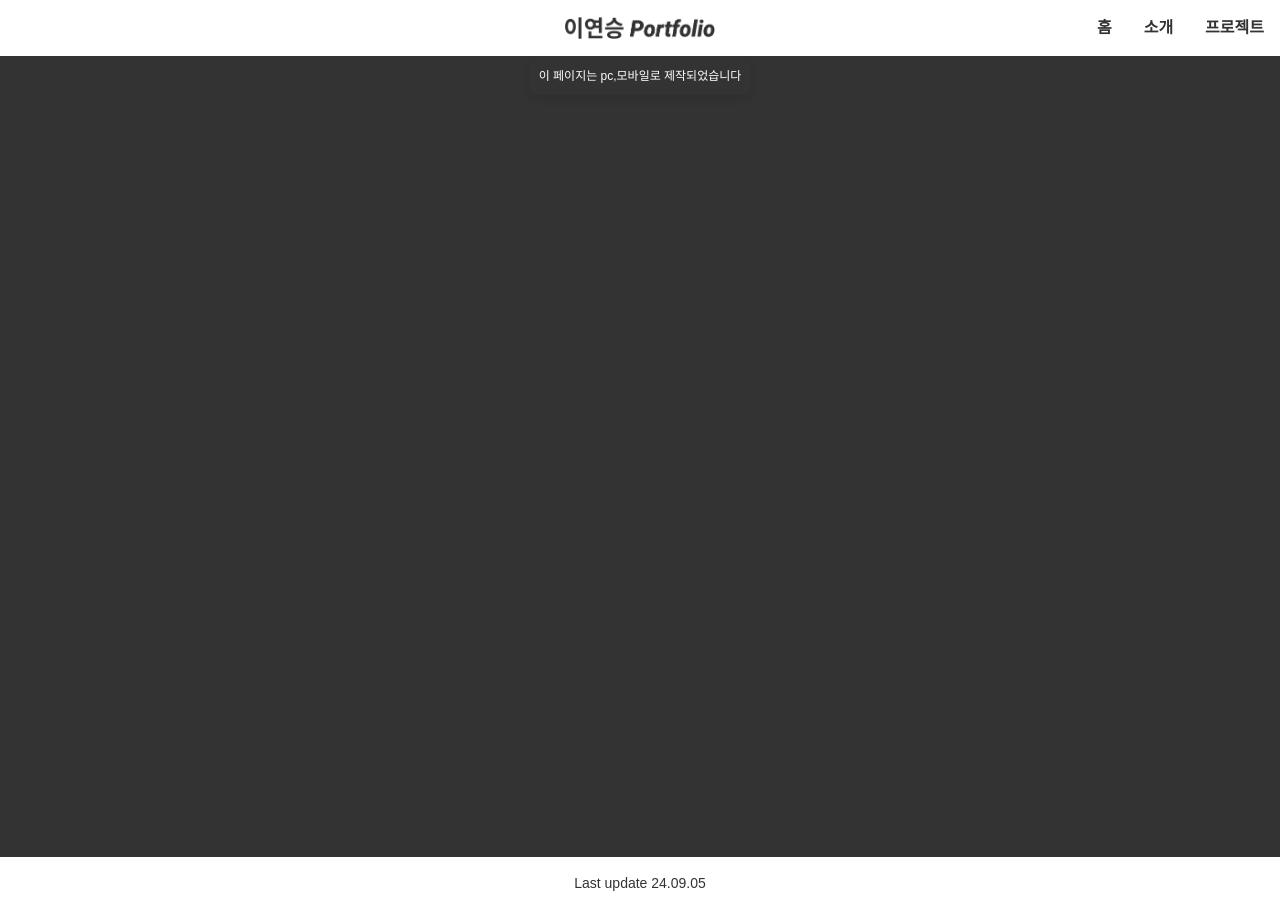
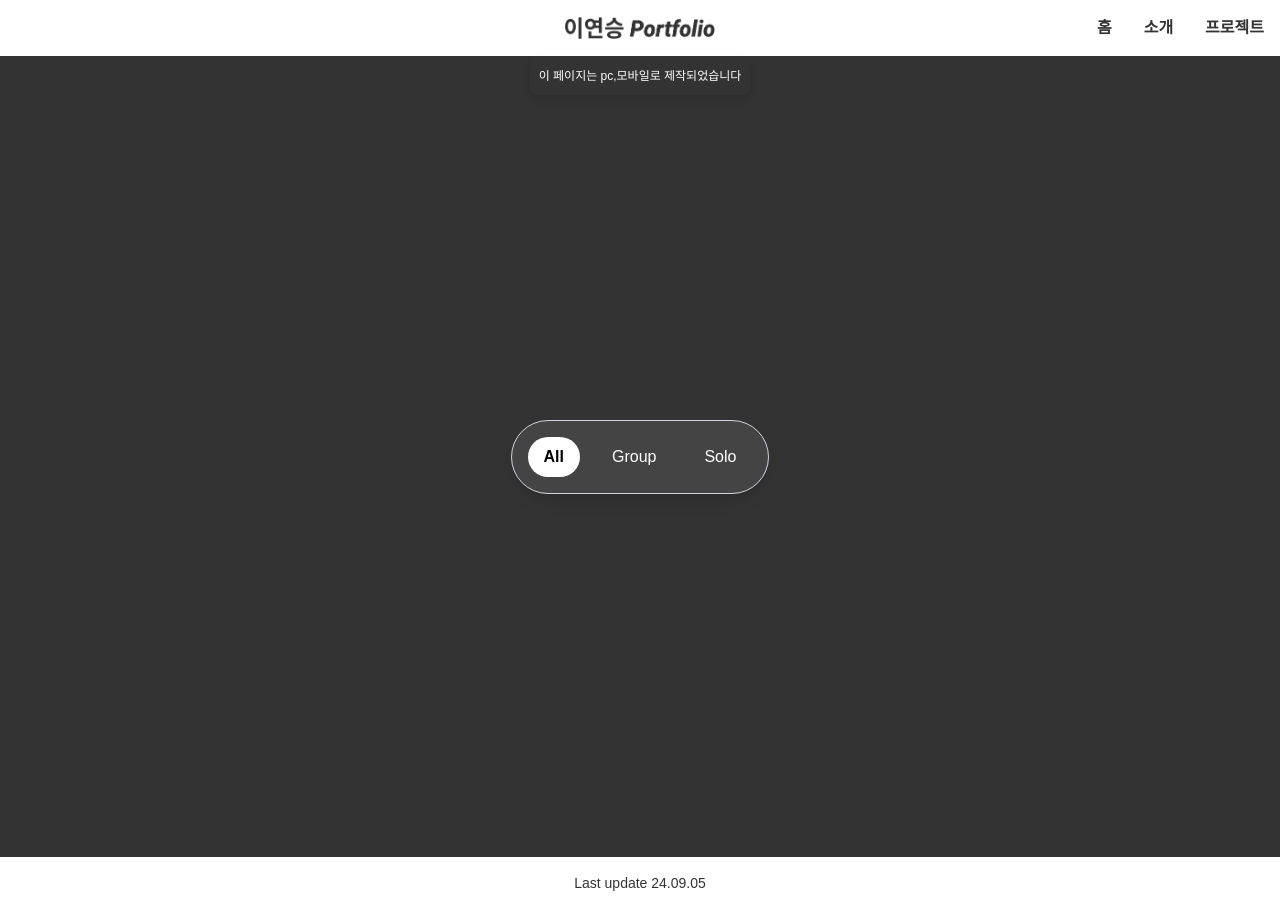
Before and after one commit to leeys951006/Portfolio, a Next.js app in the folder portfolio/: page /project-group in a window 1280 px wide. Built offline with nearby package versions, Linux system fonts and the light colour scheme.

Commit message:
버튼 생성

```diff
--- a/portfolio/app/project-group/page.tsx
+++ b/portfolio/app/project-group/page.tsx
@@ -1,15 +1,43 @@
 'use client';
 
-import { useContext } from 'react';
+import { useContext, useState } from 'react';
 import { BrightModeContext } from '../ClientProvider';
 import BalloonCursor from '../../components/BalloonCursor';
 
 export default function HomePage() {
   const { isBrightMode } = useContext(BrightModeContext);
+  const [activeButton, setActiveButton] = useState('All');
+
+  // 색상 값을 직접 설정합니다.
+  const buttonBgColor = isBrightMode ? '#F5A623' : '#444444'; // 기존보다 더 눈에 띄는 색상으로 조정
 
   return (
     <div className={`min-h-screen ${isBrightMode ? 'bg-[#f0f0f0]' : 'bg-white'} flex flex-col items-center justify-between`}>
-      <div className={`w-full min-h-screen flex flex-col items-center justify-center space-y-8 ${isBrightMode ? 'bg-[#F7B033]' : 'bg-[#333333]'}`}></div>
+      <div className={`w-full min-h-screen flex flex-col items-center justify-center space-y-8 ${isBrightMode ? 'bg-[#F7B033]' : 'bg-[#333333]'}`}>
+        {/* 새로 추가된 div */}
+        <div style={{ backgroundColor: buttonBgColor }} className="p-4 rounded-full shadow-lg border border-gray-300">
+          <div className="flex space-x-4">
+            <button
+              onClick={() => setActiveButton('All')}
+              className={`px-4 py-2 rounded-full ${activeButton === 'All' ? 'bg-white text-black font-bold' : `bg-${isBrightMode ? 'bg-[#F7B033]' : 'bg-[#333333]'} text-white`}`}
+            >
+              All
+            </button>
+            <button
+              onClick={() => setActiveButton('Group')}
+              className={`px-4 py-2 rounded-full ${activeButton === 'Group' ? 'bg-white text-black font-bold' : `bg-${isBrightMode ? 'bg-[#F7B033]' : 'bg-[#333333]'} text-white`}`}
+            >
+              Group
+            </button>
+            <button
+              onClick={() => setActiveButton('Solo')}
+              className={`px-4 py-2 rounded-full ${activeButton === 'Solo' ? 'bg-white text-black font-bold' : `bg-${isBrightMode ? 'bg-[#F7B033]' : 'bg-[#333333]'} text-white`}`}
+            >
+              Solo
+            </button>
+          </div>
+        </div>
+      </div>
       <BalloonCursor />
     </div>
   );
```
